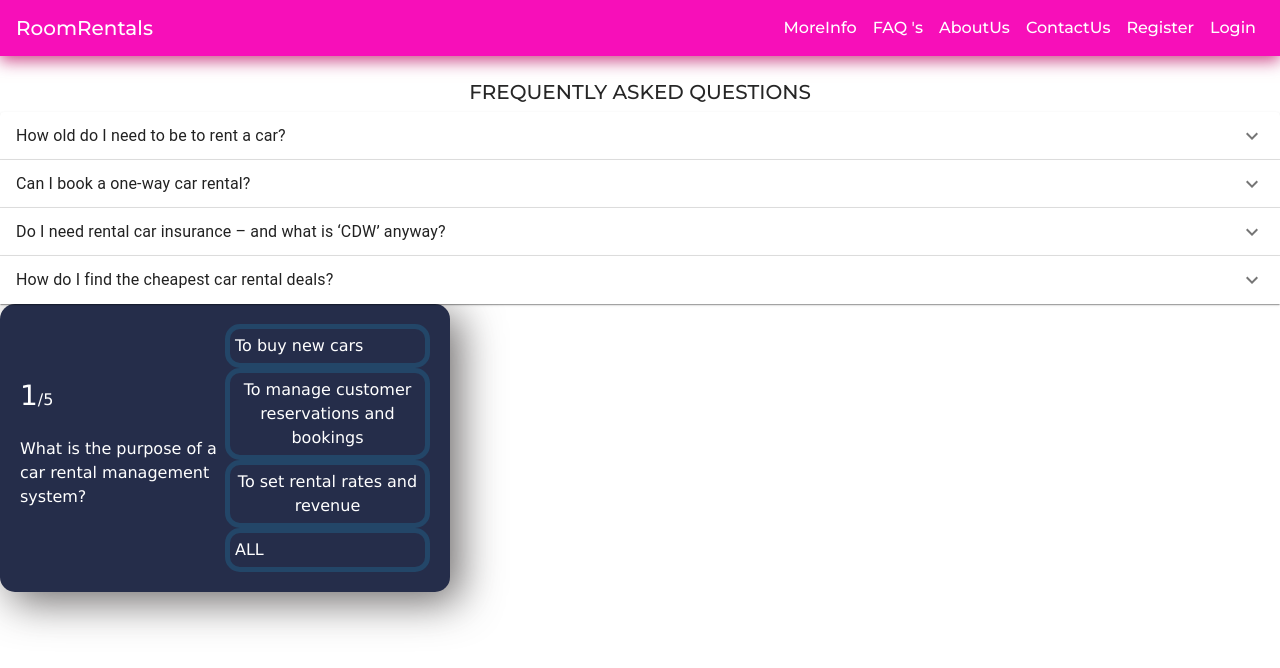
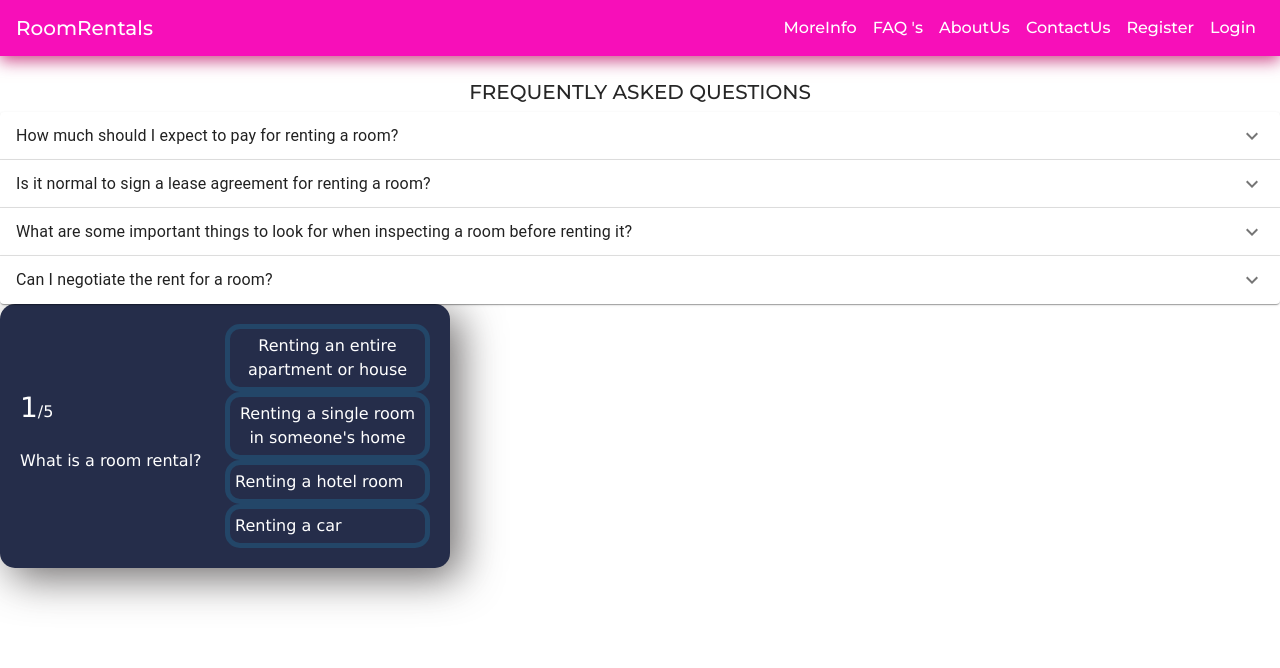
Before and after one commit to Pavan17-cpu/FINAL-D, a React (Create React App) app in the folder client/: page /quiz in a window 1280 px wide. Shown: the top 668 px of the page. Built offline with nearby package versions, Linux system fonts and the light colour scheme.

Commit message:
Update Quiz.js

```diff
--- a/client/src/quiz/Quiz.js
+++ b/client/src/quiz/Quiz.js
@@ -11,46 +11,46 @@ import ExpandMoreIcon from '@mui/icons-material/ExpandMore';
 function Quiz(){
     var Questionbank = [
         {
-            Question: " What is the purpose of a car rental management system?",
+            Question: "What is a room rental?",
             Answers: [
-                { Answer: "To buy new cars", isCorrect:false  },
-                { Answer: " To manage customer reservations and bookings", isCorrect: true },
-                { Answer: "To set rental rates and revenue", isCorrect: false },
-                { Answer: "ALL", isCorrect: false}
+                { Answer: " Renting an entire apartment or house", isCorrect:false  },
+                { Answer: "Renting a single room in someone's home", isCorrect: true },
+                { Answer: "Renting a hotel room", isCorrect: false },
+                { Answer: "Renting a car", isCorrect: false}
             ]
         },
         {
-            Question: "Which of the following is NOT a typical feature of a car rental management system?",
+            Question: "Who can benefit from renting a room?",
             Answers: [
-                { Answer: "Online booking portal for customers", isCorrect: false },
-                { Answer: "Real-time tracking of car locations and availability", isCorrect:false },
-                { Answer: "Automatic maintenance scheduling for rental cars", isCorrect: false },
-                { Answer: "Social media marketing tools for promoting the car rental service", isCorrect: true }
+                { Answer: "Students", isCorrect: false },
+                { Answer: "Travelers ", isCorrect:false },
+                { Answer: "People relocating for work", isCorrect: false },
+                { Answer: " All of the above", isCorrect: true }
             ]
         }, {
-            Question: "What is the benefit of using a car rental management system for customers?",
+            Question: "What are some benefits of renting a room?",
             Answers: [
-                { Answer: "Faster and more convenient booking process", isCorrect: true },
-                { Answer: "cars are not in condition", isCorrect: false },
-                { Answer: " high pricing and rental terms", isCorrect: false },
-                { Answer: "All of the above", isCorrect: false }
-            ]
-        },
-        {
-            Question: "How can a car rental management system help a rental car company improve its business operations?",
-            Answers: [
-                { Answer: "By providing real-time data and insights on rental car usage and customer behavior", isCorrect: true },
-                { Answer: "By automating routine tasks such as vehicle maintenance and payment processing", isCorrect: false },
-                { Answer: " By improving customer satisfaction and loyalty through a more streamlined rental experience", isCorrect: false },
+                { Answer: "Flexibility ", isCorrect: false },
+                { Answer: "Affordability ", isCorrect: false },
+                { Answer: "Shared expenses ", isCorrect: false },
                 { Answer: "All of the above", isCorrect: true }
             ]
         },
         {
-            Question: "Which of the following is a potential challenge when implementing a car rental management system?",
+            Question: "What is a potential downside of renting a room?",
             Answers: [
-                { Answer: "High initial cost of system implementation and training", isCorrect: false },
-                { Answer: " Difficulty in integrating the system with existing IT infrastructure ", isCorrect: false },
-                { Answer: "Concerns about data security and privacy", isCorrect: false },
+                { Answer: "Lack of privacy", isCorrect: false },
+                { Answer: " High cost", isCorrect: false },
+                { Answer: " Inflexibility", isCorrect: false },
+                { Answer: "All of the above", isCorrect: true }
+            ]
+        },
+        {
+            Question: "What is a potential benefit of renting a room in someone's home?",
+            Answers: [
+                { Answer: " Security", isCorrect: false },
+                { Answer: " Access to amenities like a kitchen or living room  ", isCorrect: false },
+                { Answer: " Opportunities for social interaction", isCorrect: false },
                 { Answer: " All of the above", isCorrect: true }
             ]
         }
@@ -100,12 +100,11 @@ const resetQuiz=()=>
           aria-controls="panel1a-content"
           id="panel1a-header"
         >
-          <Typography>How old do I need to be to rent a car?</Typography>
+          <Typography>How much should I expect to pay for renting a room?</Typography>
         </AccordionSummary>
         <AccordionDetails>
           <Typography>
-          With many rental companies, you must be at least 21 years of age to rent a car, and any driver under 25 may have to pay a Young Driver Fee. Similarly, people aged 70+ may find some companies will charge a Senior Driver Fee, or may not rent to them at all.
-So car rental for the under-25s or over-70s can be more expensive – which is one more reason to book with Rentalcars.com, as we work with all the big brands. Just check each car’s terms and conditions to see if your age would make any difference.
+          The cost of renting a room can vary greatly depending on the location, size of the room, and included amenities. It's best to research the area and compare prices before making a decision.
           </Typography>
         </AccordionDetails>
       </Accordion>
@@ -115,11 +114,11 @@ So car rental for the under-25s or over-70s can be more expensive – which is o
           aria-controls="panel2a-content"
           id="panel2a-header"
         >
-          <Typography>Can I book a one-way car rental?</Typography>
+          <Typography>Is it normal to sign a lease agreement for renting a room?</Typography>
         </AccordionSummary>
         <AccordionDetails>
           <Typography>
-          Yes. One-way car rental deals are quite common, as they give people even more freedom to explore and enjoy their rental. However, rental companies will often charge a One Way Fee (or ‘drop charge’) to cover the cost of returning the car to its original location. As the world’s biggest online car rental service, we can help you find a one-way rental car with a low Fee – or no Fee at all.
+          Yes, it's common to sign a lease agreement even when renting a room in someone's home. The lease will outline the terms of the rental agreement, including the length of the lease, the rent amount, and any rules or restrictions.
           </Typography>
         </AccordionDetails>
 
@@ -131,12 +130,11 @@ So car rental for the under-25s or over-70s can be more expensive – which is o
           aria-controls="panel1a-content"
           id="panel1a-header"
         >
-          <Typography>Do I need rental car insurance – and what is ‘CDW’ anyway?</Typography>
+          <Typography>What are some important things to look for when inspecting a room before renting it?</Typography>
         </AccordionSummary>
         <AccordionDetails>
           <Typography>
-          Before you buy any car rental insurance, you should find out what coverage is provided by your credit card company, your homeowner’s / renter’s policy, and your own car insurance. This will help you decide what cover you need to buy while booking and picking up your car.
-CDW means ‘Collision Damage Waiver’; a type of cover that limits your liability for damage to certain parts of a rental car.
+          Look for any damages or safety hazards such as cracked walls or loose floorboards. Make sure the room is clean and check that all appliances and fixtures are working properly. Also, check for any evidence of pests.
           </Typography>
         </AccordionDetails>
       </Accordion>
@@ -147,14 +145,19 @@ CDW means ‘Collision Damage Waiver’; a type of cover that limits your liabil
           aria-controls="panel1a-content"
           id="panel1a-header"
         >
-          <Typography>How do I find the cheapest car rental deals?</Typography>
+          <Typography>Can I negotiate the rent for a room?</Typography>
         </AccordionSummary>
         <AccordionDetails>
           <Typography>
-          As the world’s biggest online car rental service, we specialize in finding the cheapest car rental deals from major brands such as Hertz, Avis, Alamo, and Budget. Daily, weekly, or monthly car rentals… just fill in our search form to compare deals from different companies – and find out how much you can save when you rent a car from us.
+          Yes, it's possible to negotiate the rent for a room, especially if you're renting from an individual rather than a rental agency. However, be sure to approach the negotiation in a respectful and reasonable manner.
           </Typography>
         </AccordionDetails>
       </Accordion>
+
+
+
+      </div>
+
 
         <div className='actd'>
             {showScore ? (
@@ -191,7 +194,7 @@ CDW means ‘Collision Damage Waiver’; a type of cover that limits your liabil
 
         </div>
         </div>
-        </div>
+
 
     );
 }
```
